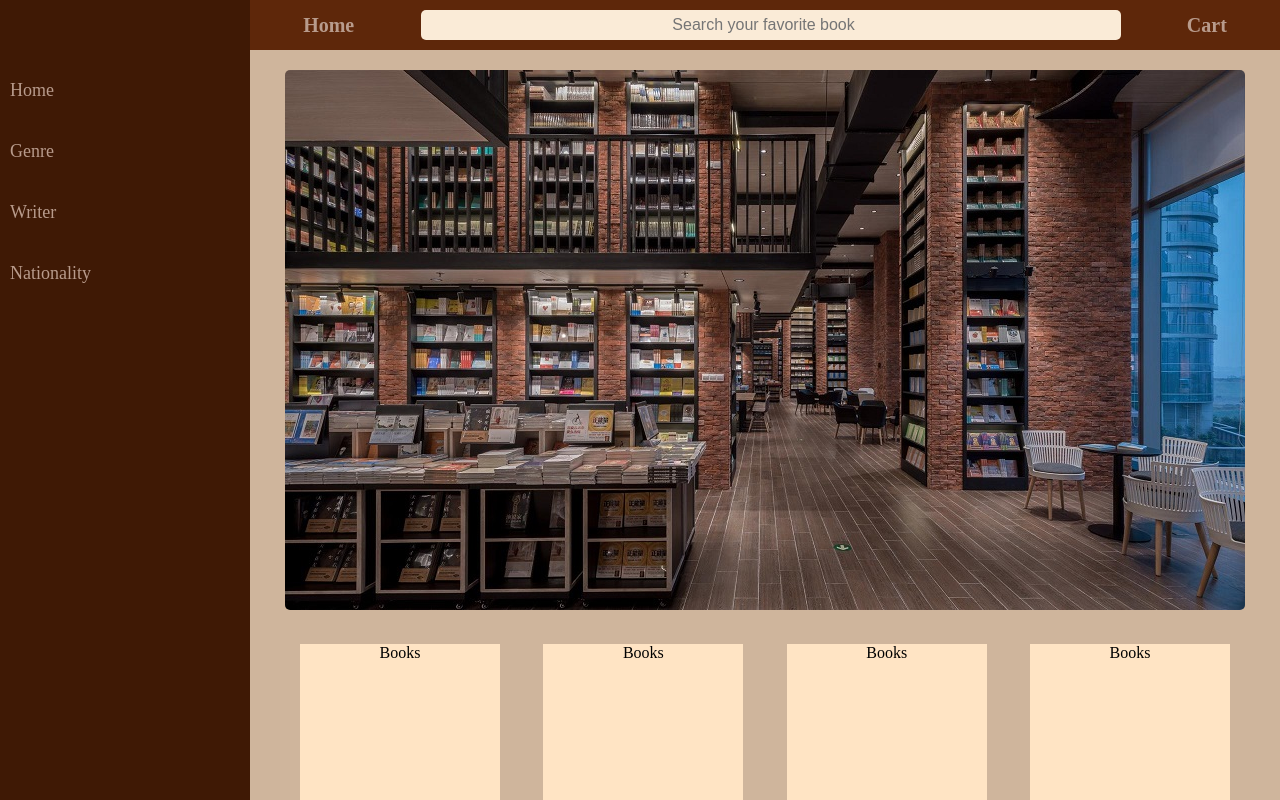
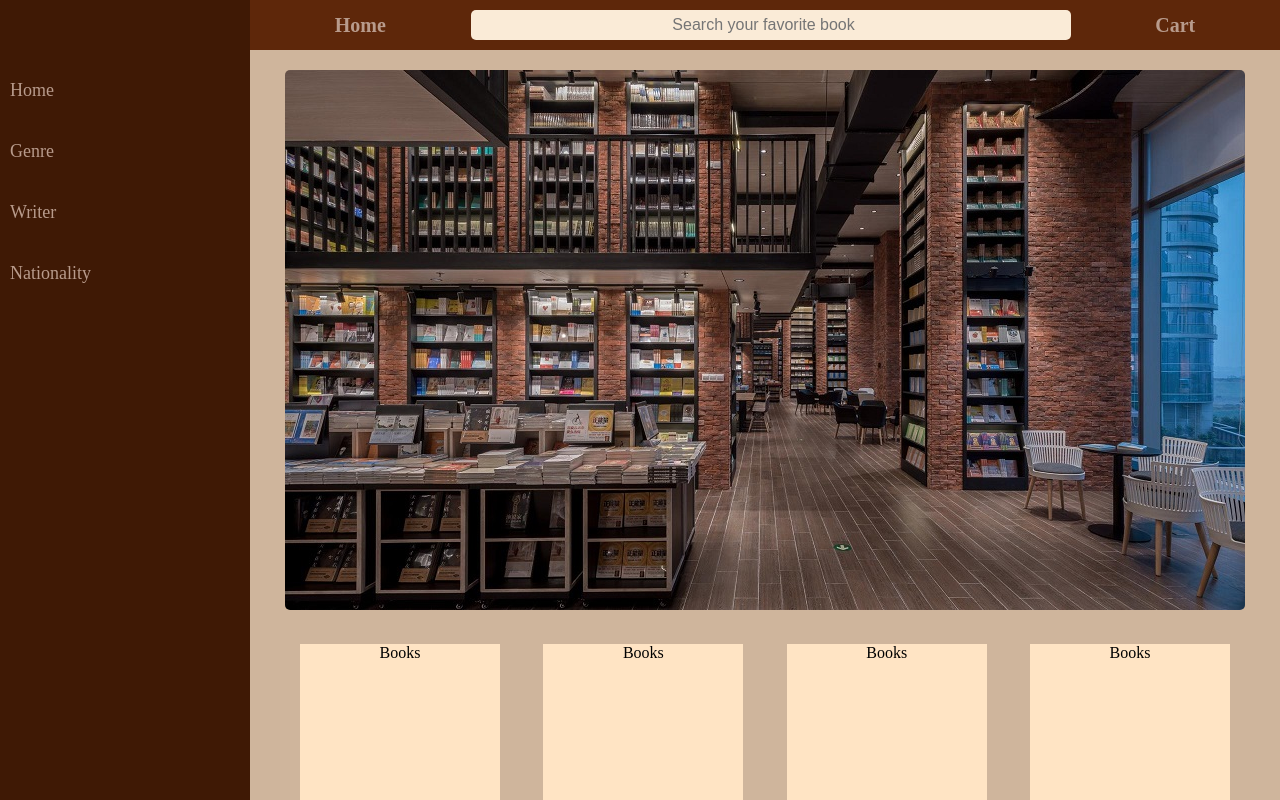
Before and after one commit to Mostafa-Farhadi/bookstore-website-nextjs, a Next.js app: page / in a window 1280 px wide. Shown: the top 800 px of the page. Built offline with nearby package versions, Linux system fonts and the light colour scheme.

Commit message:
Set position to sticky, change justify content, change padding of a elements and reduce width of search input

```diff
--- a/styles/components/header.scss
+++ b/styles/components/header.scss
@@ -1,14 +1,16 @@
 #header {
+    position: sticky;
+    top: 0;
     background-color: #5e270a;
     height: 50px;
     display: flex;
-    justify-content: space-around;
+    justify-content: space-evenly;
     align-items: center;
     a {
         text-decoration: none;
         font-size: 20px;
         font-weight: bold;
-        padding: 10px 40px;
+        padding: 10px;
         border-radius: 5px;
         color: #b89b8c;
         &:hover {
@@ -18,7 +20,7 @@
     input {
         background-color: #faebd7;
         height: 30px;
-        width: 700px;
+        width: 600px;
         outline: none;
         border-radius: 5px;
         border: none;
```
